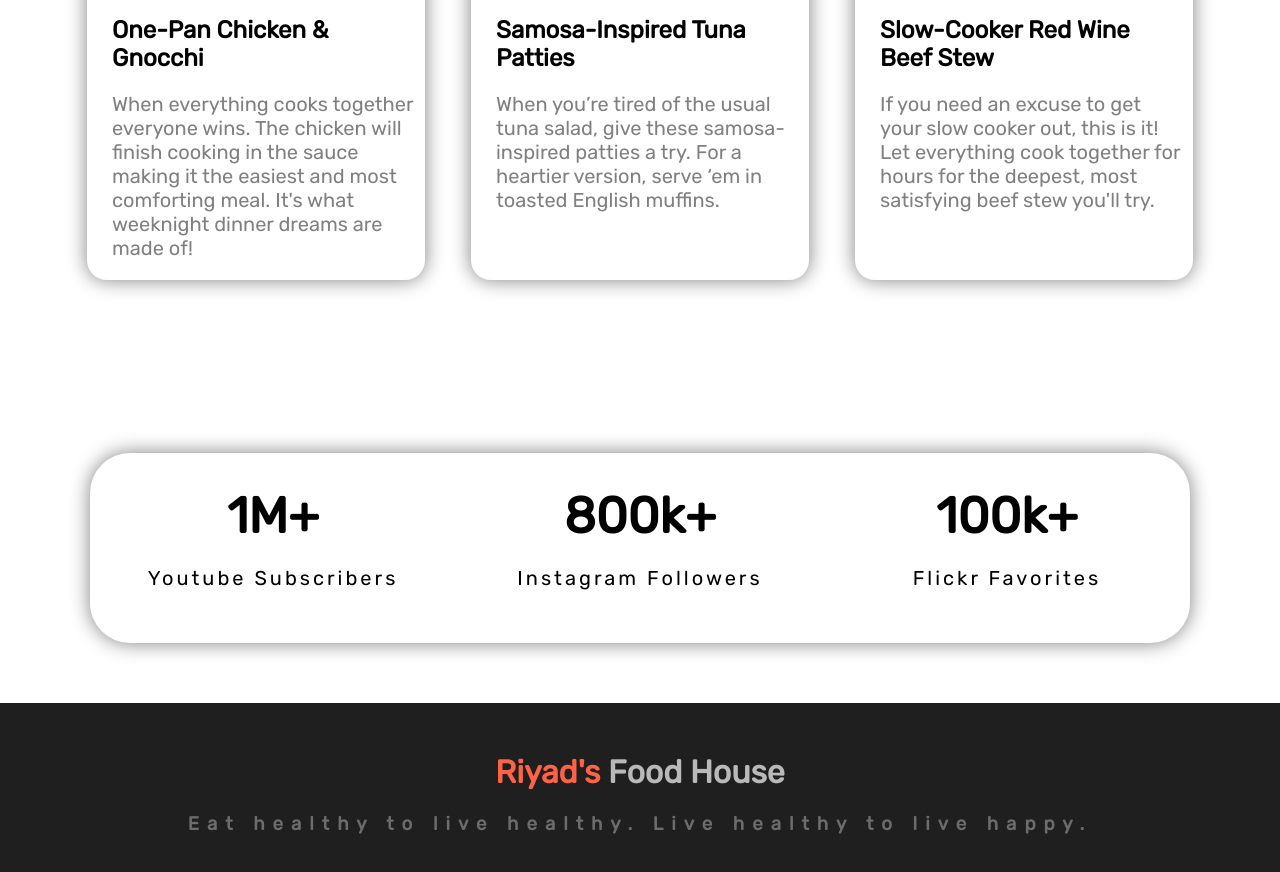
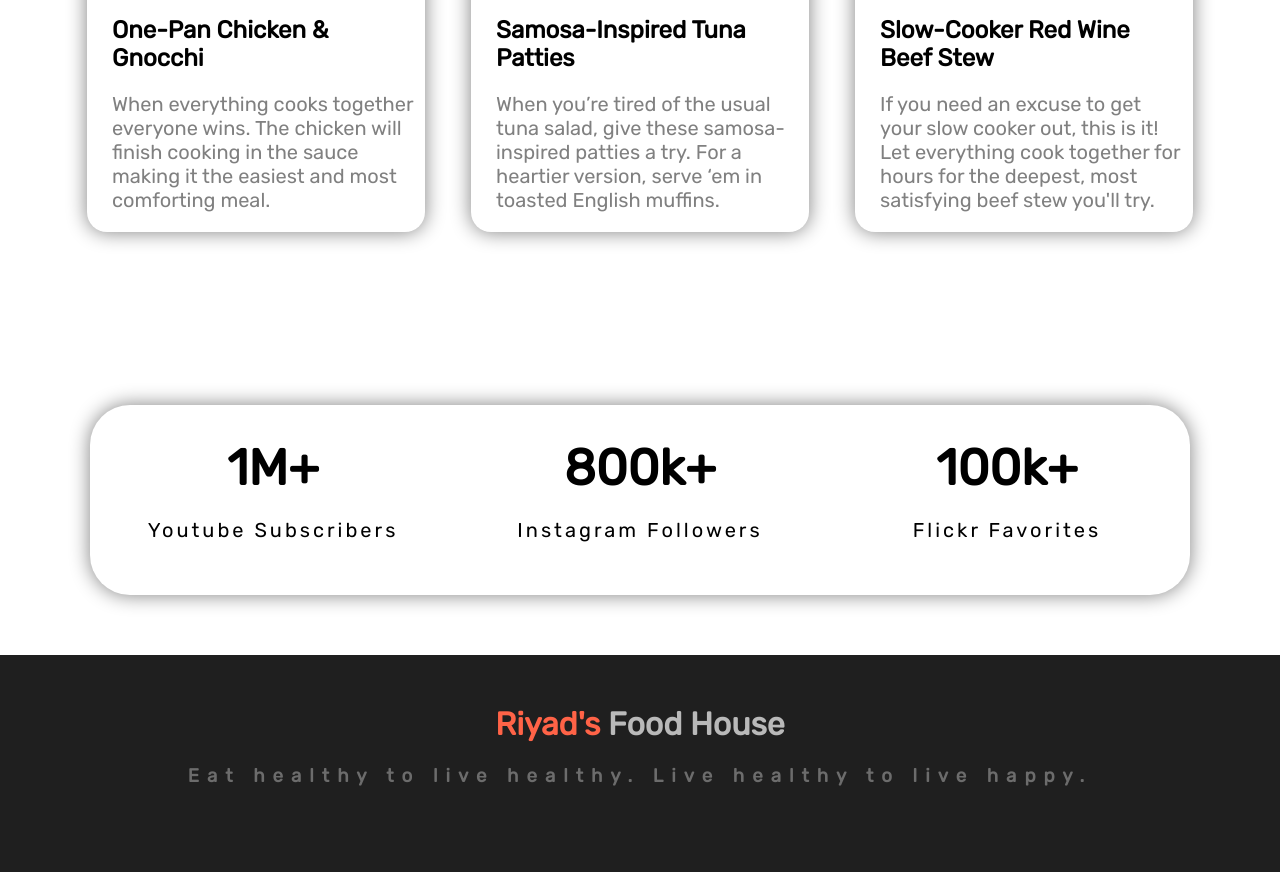
Before and after one commit to friyad/My-food-network-website, a plain HTML site: page index.html in a window 1280 px wide. Shown: the part 1931-2803 px from the top of the page. Drawn offline with Linux system fonts and the light colour scheme.

Commit message:
all done

```diff
--- a/index.html
+++ b/index.html
@@ -63,7 +63,7 @@
                 <img src="Images/Chicken-Gnocchi.png" alt="One-Pan Chicken & Gnocchi Picture">
                 <h1>One-Pan Chicken & Gnocchi</h1>
                 <p>When everything cooks together everyone wins. The chicken will finish cooking in the sauce making it
-                    the easiest and most comforting meal. It's what weeknight dinner dreams are made of!</p>
+                    the easiest and most comforting meal.</p>
             </div>
 
 
@@ -83,6 +83,8 @@
             </div>
         </div>
     </section>
+
+
 
 
 
```
